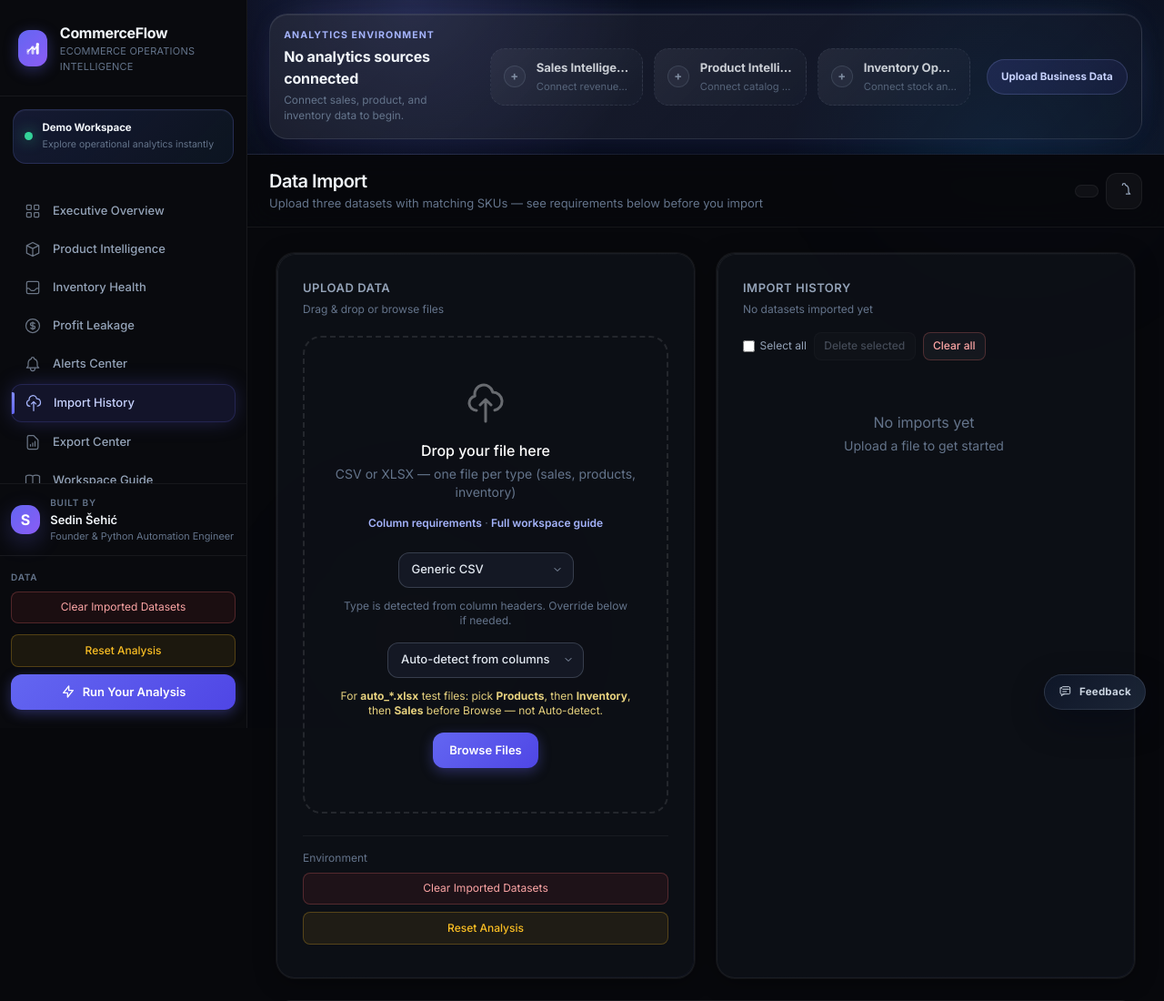
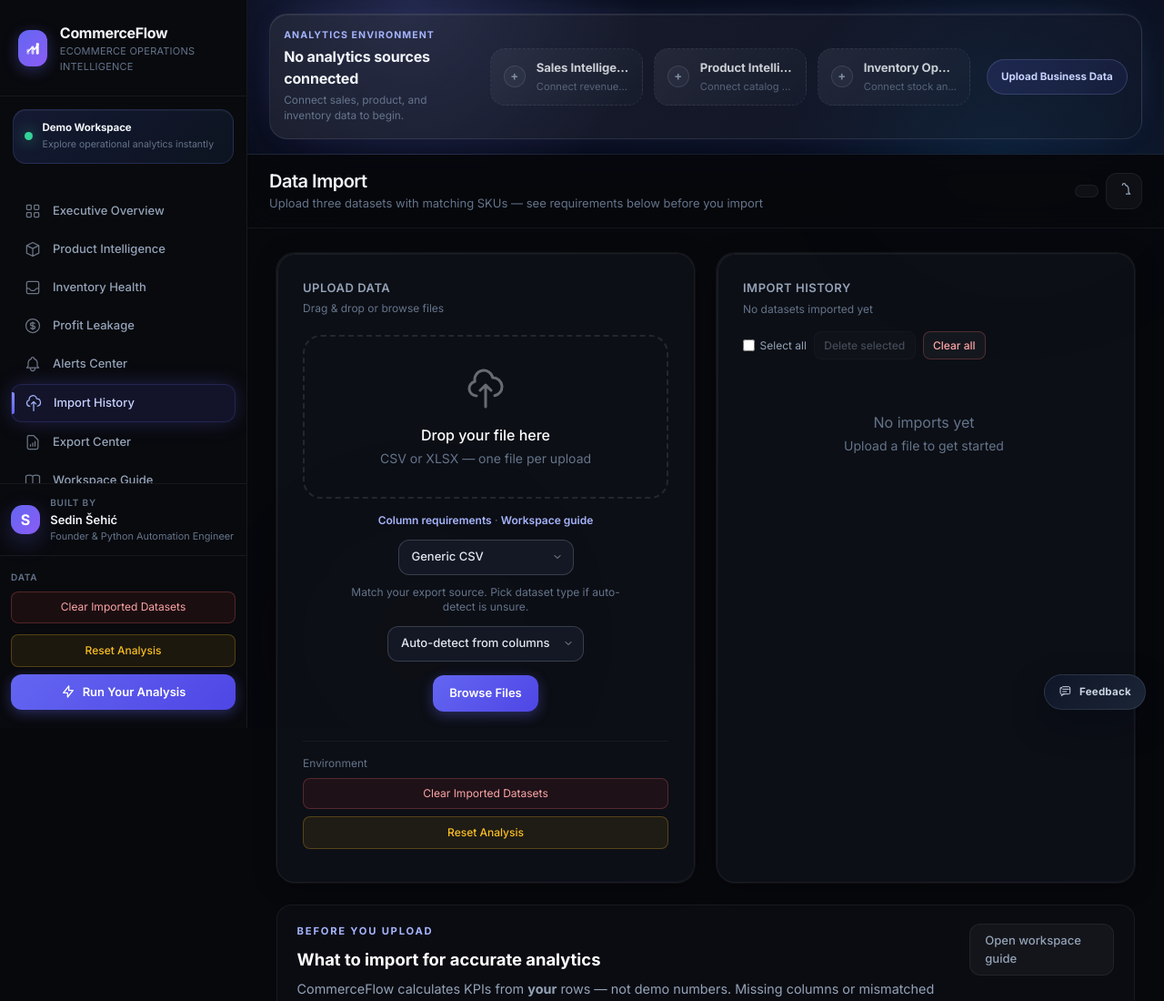
Before and after one commit to a-sehic-dev/-CommerceFlow, a FastAPI app: page /imports in a window 1280 px wide. Shown: the top 1100 px of the page at 91% size. Run offline with FastAPI, Linux system fonts and the light colour scheme; data comes from the database, SQL or seed files in the repository; data that the repository does not hold is empty; some libraries are stand-ins or nearby versions.

Commit message:
Fix file browse/upload: label picker, clear locks, remove auto xlsx hint
Co-authored-by: Cursor <cursoragent@cursor.com>

```diff
--- a/app/api/routes/imports.py
+++ b/app/api/routes/imports.py
@@ -13,7 +13,12 @@ from app.schemas.datasets import ImportCatalogResponse
 from app.constants import import_status as ST
 from app.services.dataset_catalog_service import DatasetCatalogService
 from app.services.import_progress import has_imports_in_progress
-from app.services.import_registry import has_active_imports, is_filename_busy, release_import
+from app.services.import_registry import (
+    has_active_imports,
+    is_filename_busy,
+    release_all_imports,
+    release_import,
+)
 from app.services.import_runner import import_runner
 from app.services.import_service import ImportService
 from app.services.import_stale_recovery import recover_stale_imports
@@ -89,6 +94,11 @@ async def upload_file(
         raise HTTPException(400, f"File exceeds {settings.max_upload_size_mb}MB limit")
 
     await recover_stale_imports(db)
+    in_progress = await db.execute(
+        select(ImportRecord.id).where(ImportRecord.status.in_(tuple(ST.IN_PROGRESS))).limit(1)
+    )
+    if not in_progress.scalar_one_or_none() and await has_active_imports():
+        await release_all_imports()
     if await has_active_imports():
         raise HTTPException(
             409,
--- a/app/main.py
+++ b/app/main.py
@@ -34,6 +34,9 @@ async def lifespan(app: FastAPI):
         if recovered:
             log_early = logging.getLogger("commerceflow")
             log_early.info("Recovered %s stale import(s) on startup", recovered)
+    from app.services.import_registry import release_all_imports
+
+    await release_all_imports()
     from app.utils.cache import analytics_cache
 
     analytics_cache.invalidate()
--- a/static/css/app.css
+++ b/static/css/app.css
@@ -1138,6 +1138,34 @@
   background: rgba(99, 102, 241, 0.04);
   transform: scale(1.005);
 }
+.dropzone-compact {
+  padding: 2rem 1.5rem;
+  margin-bottom: 1rem;
+  cursor: pointer;
+}
+.import-upload-controls {
+  text-align: center;
+  padding: 0 0.5rem 0.5rem;
+}
+.import-upload-controls .input-select {
+  cursor: pointer;
+}
+.import-browse-label {
+  display: inline-block;
+  cursor: pointer;
+  margin: 0 auto;
+}
+.sr-only {
+  position: absolute;
+  width: 1px;
+  height: 1px;
+  padding: 0;
+  margin: -1px;
+  overflow: hidden;
+  clip: rect(0, 0, 0, 0);
+  white-space: nowrap;
+  border: 0;
+}
 
 /* ─── Badges ─── */
 .badge {
--- a/static/js/app.js
+++ b/static/js/app.js
@@ -1243,33 +1243,53 @@ const CF = {
     CF.loadAlerts();
   },
 
+  openFilePicker() {
+    const input = document.getElementById('file-input');
+    if (!input) return;
+    if (CF.importBusy) {
+      const status = document.getElementById('upload-status');
+      if (status) {
+        status.classList.remove('hidden');
+        status.innerHTML = '<div class="toast toast-warning">Import in progress — wait or cancel it in Import History.</div>';
+      }
+      CF.toast('Import already running — cancel stuck row in history if needed', 'warning', 7000);
+      return;
+    }
+    input.value = '';
+    input.click();
+  },
+
   initImports() {
     const dropzone = document.getElementById('dropzone');
     const input = document.getElementById('file-input');
-    if (!dropzone || !input) return;
-
-    dropzone.addEventListener('click', (e) => {
-      if (e.target.tagName !== 'SELECT' && e.target.tagName !== 'BUTTON') input.click();
+    if (!input) return;
+
+    dropzone?.addEventListener('click', (e) => {
+      if (e.target.closest('a')) return;
+      CF.openFilePicker();
     });
-    dropzone.addEventListener('dragover', (e) => {
+    dropzone?.addEventListener('dragover', (e) => {
       e.preventDefault();
       dropzone.classList.add('dragover');
     });
-    dropzone.addEventListener('dragleave', () => dropzone.classList.remove('dragover'));
-    dropzone.addEventListener('drop', (e) => {
+    dropzone?.addEventListener('dragleave', () => dropzone.classList.remove('dragover'));
+    dropzone?.addEventListener('drop', (e) => {
       e.preventDefault();
       dropzone.classList.remove('dragover');
-      if (e.dataTransfer.files.length) CF.uploadFile(e.dataTransfer.files[0]);
+      const file = e.dataTransfer?.files?.[0];
+      if (file) CF.uploadFile(file);
     });
     input.addEventListener('change', () => {
-      if (input.files.length) CF.uploadFile(input.files[0]);
+      const file = input.files?.[0];
+      if (file) CF.uploadFile(file);
     });
     CF.loadImportHistory();
   },
 
   async uploadFile(file) {
+    if (!file?.name) return;
     if (CF.importBusy) {
-      CF.toast('An import is already running', 'warning');
+      CF.toast('An import is already running — use Cancel stuck import in history', 'warning', 7000);
       return;
     }
     const form = new FormData();
@@ -1277,22 +1297,26 @@ const CF = {
     form.append('source_type', document.getElementById('source-type')?.value || 'generic');
     form.append('dataset_type', document.getElementById('dataset-type')?.value || 'auto');
     const status = document.getElementById('upload-status');
+    const input = document.getElementById('file-input');
     if (status) {
       status.classList.remove('hidden');
-      status.innerHTML = '<div class="import-progress-banner">Uploading file…</div>';
+      status.innerHTML = `<div class="import-progress-banner">Uploading ${file.name}…</div>`;
     }
     CF.importBusy = true;
     try {
       const r = await CF.fetchJSON('/api/imports/upload', { method: 'POST', body: form });
+      CF.trackImport(r.id);
       const final = await CF.waitForImport(r.id, {
         onTick: (tick) => CF.updateUploadStatusBanner(tick),
       });
       CF.presentImportOutcome(final, status);
     } catch (e) {
-      if (status) status.innerHTML = '<div class="toast toast-error">Upload failed</div>';
-      CF.toast(CF.parseApiError(e).split('\n')[0] || 'Upload failed', 'error');
+      const msg = CF.parseApiError(e).split('\n')[0] || 'Upload failed';
+      if (status) status.innerHTML = `<div class="toast toast-error">${msg}</div>`;
+      CF.toast(msg, 'error', 8000);
       await CF.loadImportHistory();
     } finally {
+      if (input) input.value = '';
       CF.updateImportBusyState();
     }
   },
--- a/templates/imports.html
+++ b/templates/imports.html
@@ -12,33 +12,32 @@
         <p class="card-subtitle">Drag & drop or browse files</p>
       </div>
     </div>
-    <div id="dropzone" class="dropzone">
+    <input type="file" id="file-input" class="sr-only" accept=".csv,.xlsx,.xls" aria-hidden="true">
+    <div id="dropzone" class="dropzone dropzone-compact">
       <svg class="w-12 h-12 mx-auto mb-4 opacity-40" viewBox="0 0 24 24" fill="none" stroke="currentColor" stroke-width="1.5">
         <path stroke-linecap="round" stroke-linejoin="round" d="M7 16a4 4 0 01-.88-7.903A5 5 0 1115.9 6L16 6a5 5 0 011 9.9M15 13l-3-3m0 0l-3 3m3-3v12"/>
       </svg>
       <p class="font-medium text-white mb-1">Drop your file here</p>
-      <p class="text-sm text-slate-500 mb-4">CSV or XLSX — one file per type (sales, products, inventory)</p>
-      <p class="text-xs text-slate-500 mb-6 max-w-sm mx-auto">
+      <p class="text-sm text-slate-500">CSV or XLSX — one file per upload</p>
+    </div>
+    <div class="import-upload-controls">
+      <p class="text-xs text-slate-500 mb-3 text-center">
         <a href="#import-requirements" class="analysis-modal-link">Column requirements</a>
-        · <a href="/guide" class="analysis-modal-link">Full workspace guide</a>
+        · <a href="/guide" class="analysis-modal-link">Workspace guide</a>
       </p>
-      <input type="file" id="file-input" class="hidden" accept=".csv,.xlsx,.xls">
       <select id="source-type" class="input-select mb-3 mx-auto block max-w-xs">
         <option value="generic">Generic CSV</option>
         <option value="shopify">Shopify Export</option>
         <option value="woocommerce">WooCommerce Export</option>
       </select>
-      <p class="text-xs text-slate-500 mb-4 max-w-xs mx-auto">Type is detected from column headers. Override below if needed.</p>
-      <select id="dataset-type" class="input-select mb-3 mx-auto block max-w-xs" aria-label="Dataset type override">
+      <p class="text-xs text-slate-500 mb-3 max-w-xs mx-auto text-center">Match your export source. Pick dataset type if auto-detect is unsure.</p>
+      <select id="dataset-type" class="input-select mb-4 mx-auto block max-w-xs" aria-label="Dataset type">
         <option value="auto" selected>Auto-detect from columns</option>
         <option value="sales">Sales</option>
         <option value="products">Products</option>
         <option value="inventory">Inventory</option>
       </select>
-      <p class="text-xs text-amber-200/90 mb-4 max-w-sm mx-auto">
-        For <strong>auto_*.xlsx</strong> test files: pick <strong>Products</strong>, then <strong>Inventory</strong>, then <strong>Sales</strong> before Browse — not Auto-detect.
-      </p>
-      <button type="button" onclick="document.getElementById('file-input').click()" class="btn-primary">Browse Files</button>
+      <label id="btn-browse-files" for="file-input" class="btn-primary import-browse-label">Browse Files</label>
     </div>
     <div id="upload-status" class="mt-4 hidden"></div>
     <div class="import-reset-actions mt-6 pt-4 border-t border-white/5">
```
Also changed, not shown: app/services/import_registry.py (+7 -0 lines).
